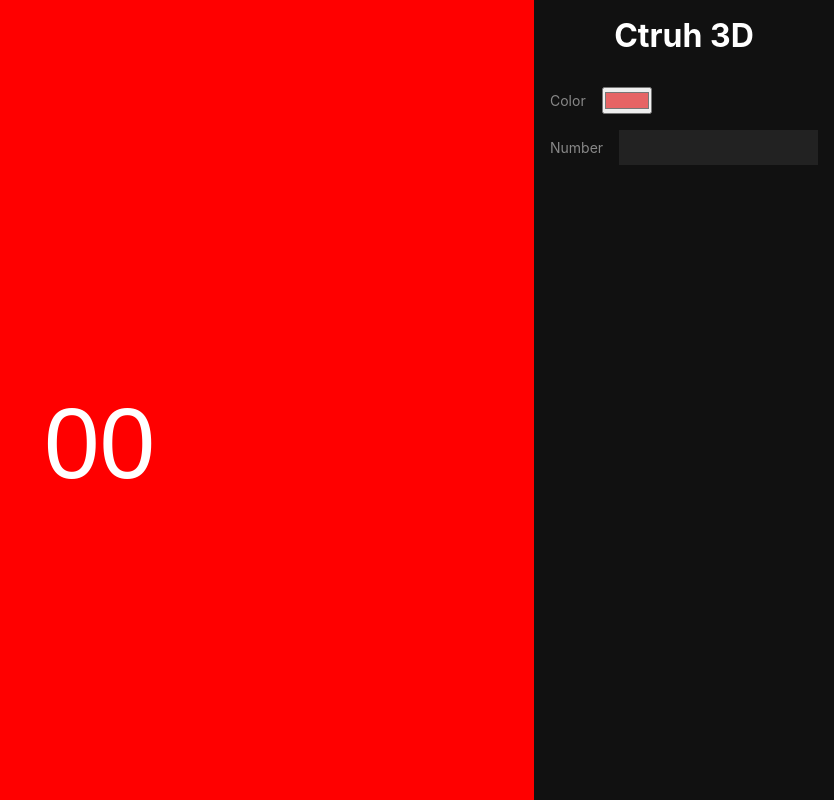
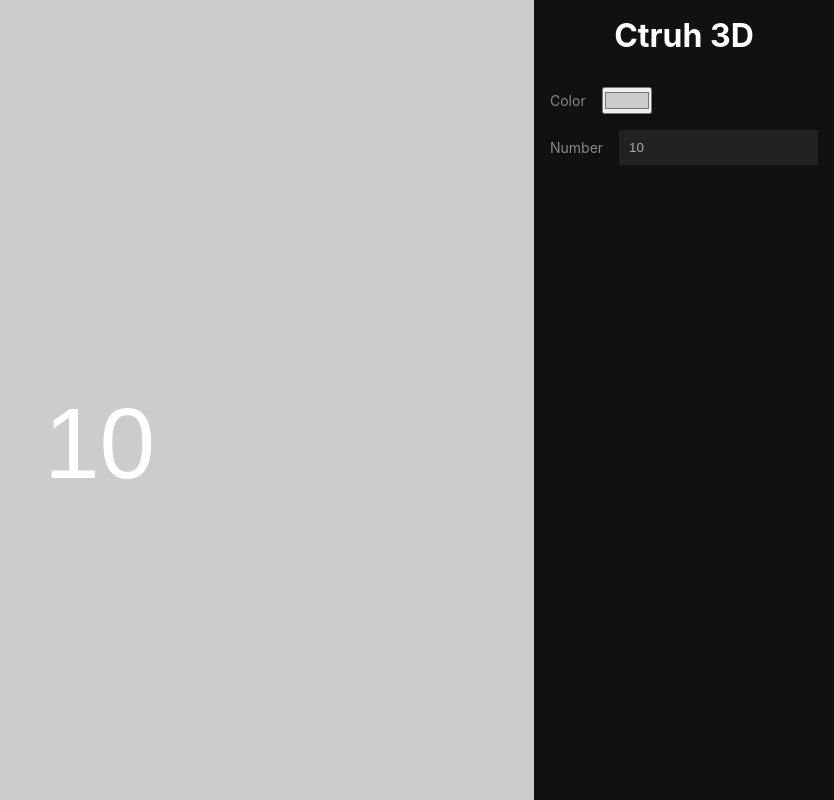
Before and after one commit to PraveenPal4232/canvas-element, a React (Create React App) app: page / in a window 1280 px wide. Shown: the whole page, without its empty margins (446-1280 px from the left). Built offline with nearby package versions, Linux system fonts and the light colour scheme.

Commit message:
Update value with redux

```diff
--- a/src/components/Color/index.jsx
+++ b/src/components/Color/index.jsx
@@ -1,6 +1,10 @@
 import React from "react";
+import { useDispatch, useSelector } from "react-redux";
+import { mainState, updateColor } from "../../store/mainSlice";
 
 export default function Color(props) {
+  const { color } = useSelector(mainState);
+  const dispatch = useDispatch();
   return (
     <div className="custom_color">
       <label className="custom_color_label" htmlFor="color">
@@ -11,7 +15,8 @@ export default function Color(props) {
         type="color"
         id="color"
         name="color"
-        value="#e66465"
+        value={color}
+        onChange={(e) => dispatch(updateColor(e.target.value))}
       />
     </div>
   );
--- a/src/components/Number/index.jsx
+++ b/src/components/Number/index.jsx
@@ -1,6 +1,10 @@
 import React from "react";
+import { useDispatch, useSelector } from "react-redux";
+import { mainState, updateNumber } from "../../store/mainSlice";
 
 export default function Number(props) {
+  const { number } = useSelector(mainState);
+  const dispatch = useDispatch();
   return (
     <div className="custom_number">
       <label className="custom_number_label" htmlFor="number">
@@ -13,6 +17,8 @@ export default function Number(props) {
         name="number"
         min="10"
         max="99"
+        value={number}
+        onChange={(e) => dispatch(updateNumber(e.target.value))}
       />
     </div>
   );
--- a/src/pages/Stage/index.jsx
+++ b/src/pages/Stage/index.jsx
@@ -1,8 +1,10 @@
 import React from "react";
 import { Stage, Layer, Rect, Text } from "react-konva";
+import { useSelector } from "react-redux";
+import { mainState } from "../../store/mainSlice";
 
 export default function CustomStage() {
-  //  console.log(window.innerWidth, window.innerHeight);
+  const { number, color } = useSelector(mainState);
   return (
     <Stage width={window.innerWidth - 300} height={window.innerHeight}>
       <Layer>
@@ -11,11 +13,11 @@ export default function CustomStage() {
           y={0}
           width={window.innerWidth - 300}
           height={window.innerHeight}
-          fill="red"
+          fill={color}
           shadowBlur={10}
         />
         <Text
-          text="00"
+          text={number}
           fontSize={100}
           fill="white"
           x={(window.innerWidth - 300) / 2}
--- a/src/store/mainSlice.js
+++ b/src/store/mainSlice.js
@@ -1,30 +1,24 @@
 import { createSlice } from "@reduxjs/toolkit";
 
 const initialState = {
-  value: 0,
+  number: 10,
+  color: "#cccccc",
 };
 
 export const mainSlice = createSlice({
   name: "main",
   initialState,
   reducers: {
-    increment: (state) => {
-      // Redux Toolkit allows us to write "mutating" logic in reducers. It
-      // doesn't actually mutate the state because it uses the Immer library,
-      // which detects changes to a "draft state" and produces a brand new
-      // immutable state based off those changes
-      state.value += 1;
+    updateNumber: (state, action) => {
+      state.number = action.payload;
     },
-    decrement: (state) => {
-      state.value -= 1;
-    },
-    incrementByAmount: (state, action) => {
-      state.value += action.payload;
+    updateColor: (state, action) => {
+      state.color = action.payload;
     },
   },
 });
 
 // Action creators are generated for each case reducer function
-export const { increment, decrement, incrementByAmount } = mainSlice.actions;
-
+export const { updateNumber, updateColor } = mainSlice.actions;
+export const mainState = (state) => state.main;
 export default mainSlice.reducer;
```
